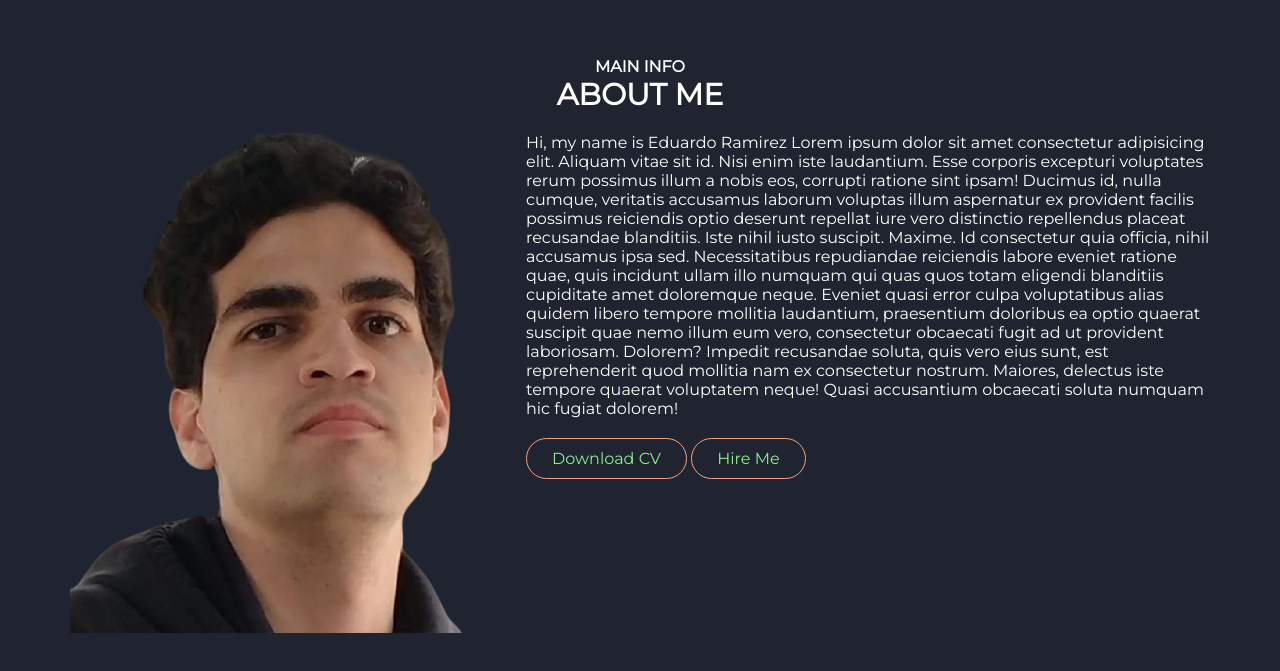
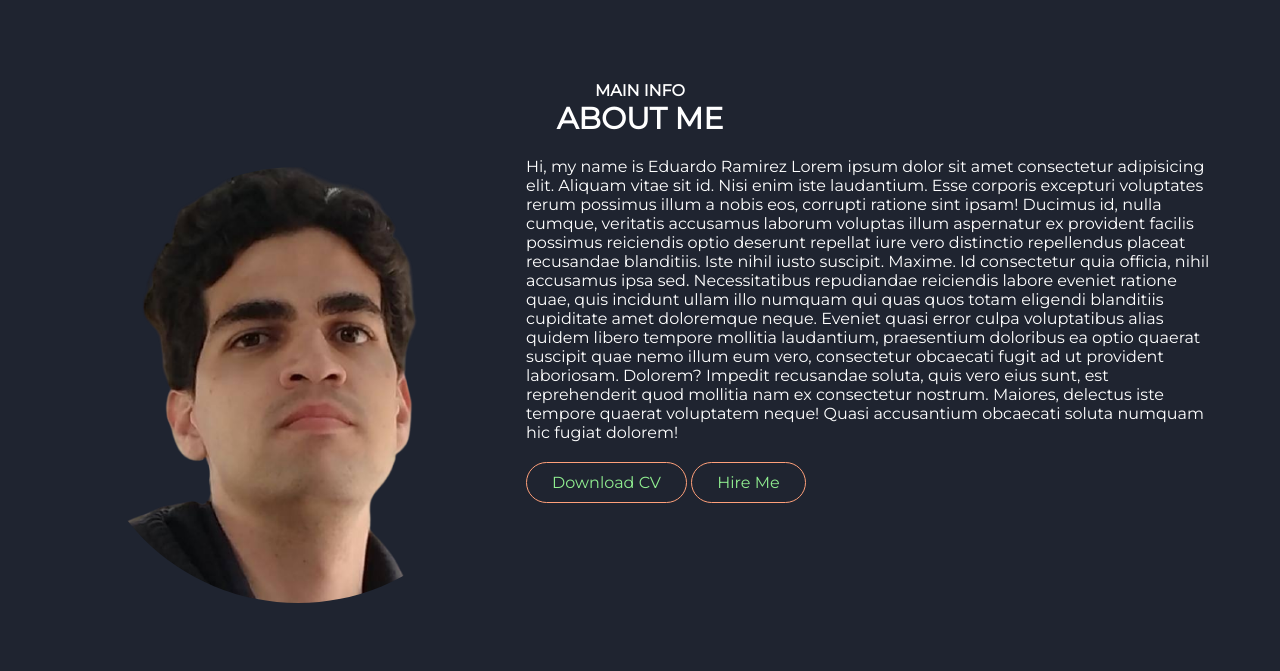
Before and after one commit to joseralarcon/Portfolio, a plain HTML site: page index.html in a window 1280 px wide. Shown: the part 853-1524 px from the top of the page. Drawn offline with Linux system fonts and the light colour scheme.

Commit message:
Home 1.1

```diff
--- a/assets/css/styles.css
+++ b/assets/css/styles.css
@@ -350,6 +350,13 @@ body {
   grid-template-columns: 40% 60%;
 }
 
+.about__section .about__img img {
+  display: block;
+  width: 100%;
+  border-radius: 50%;
+  border: 10px solid transparent;
+}
+
 @media only screen and (min-width: 769px) {
   /* .header__link:hover {
     transform: rotateX(90deg);
```
